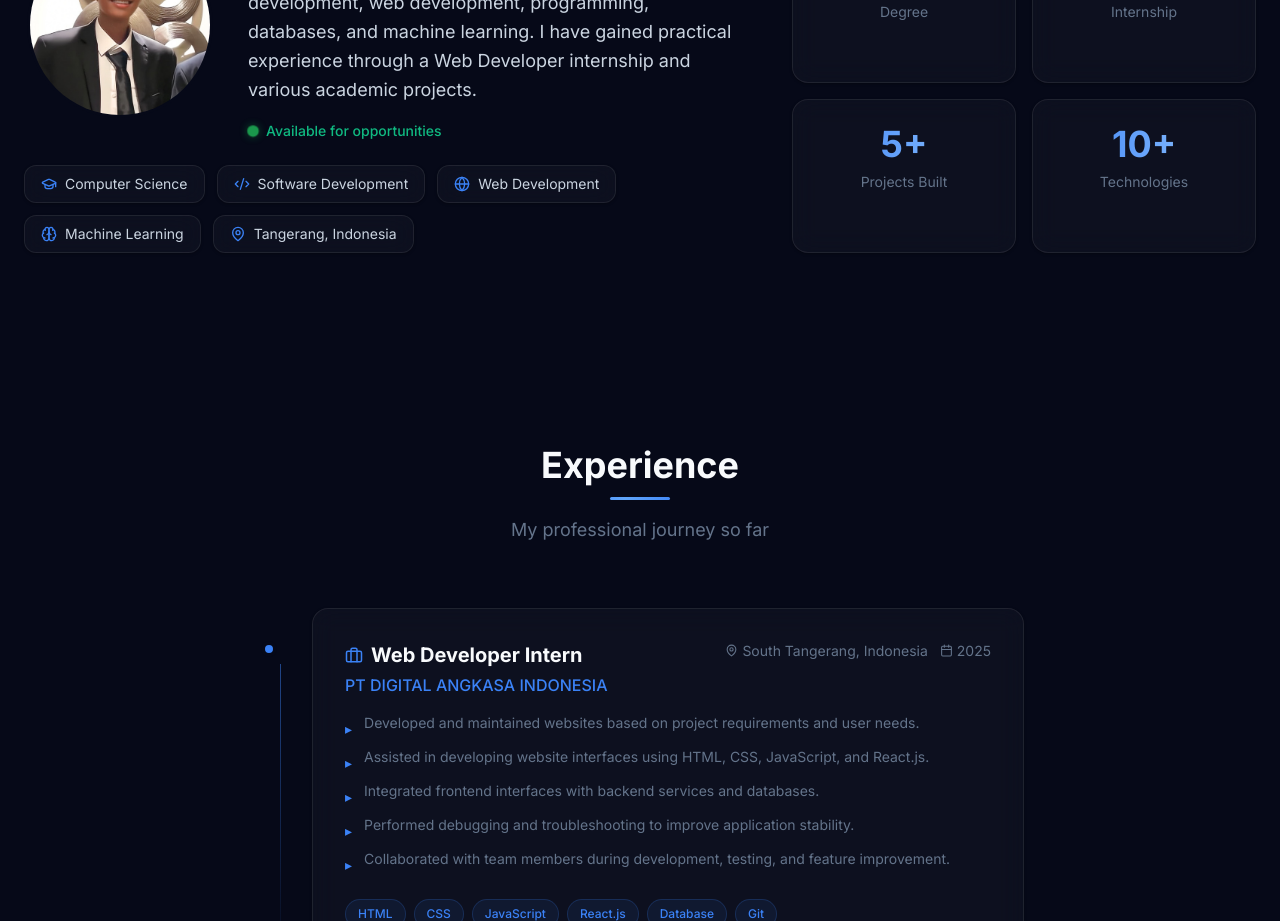
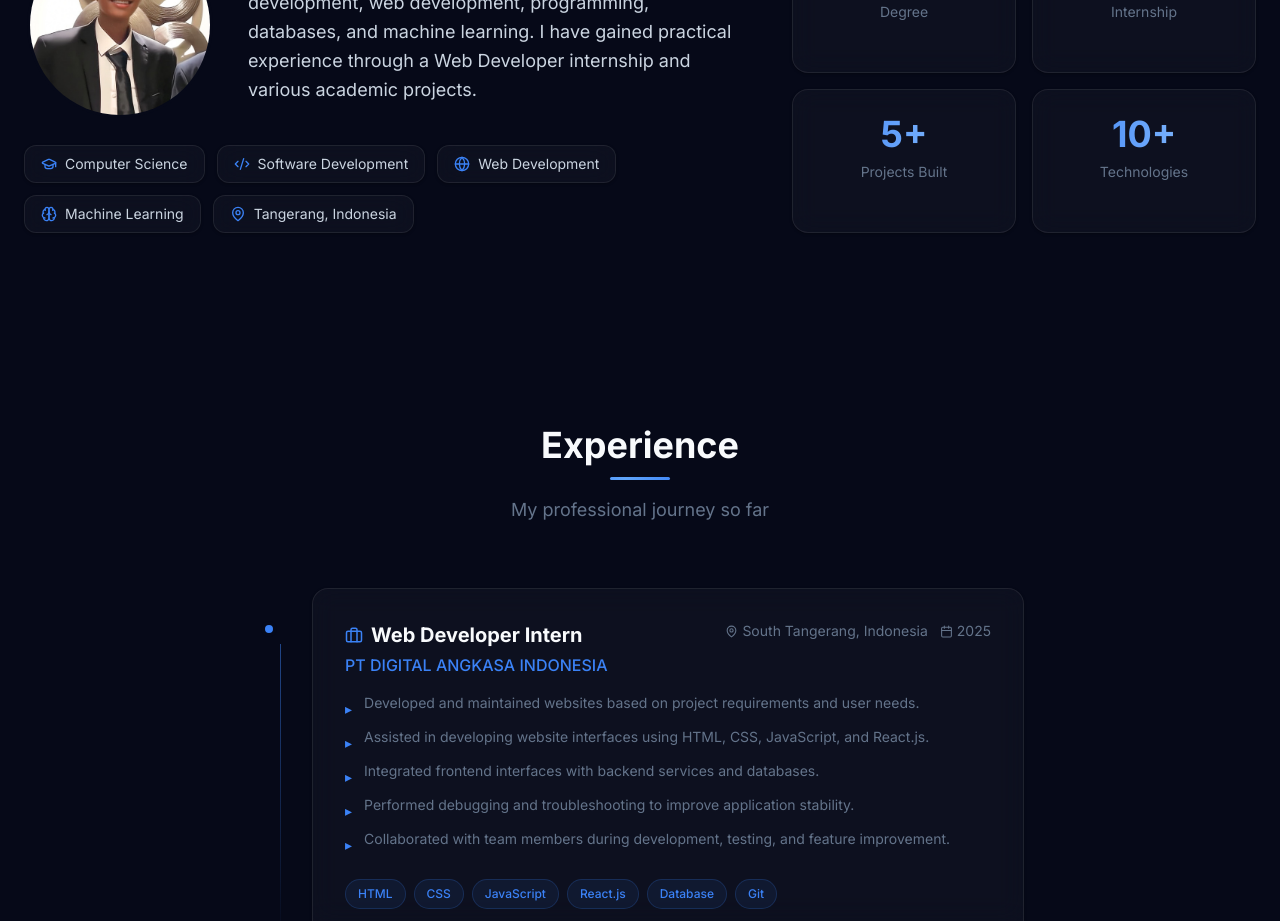
Before and after one commit to doxxy22/My-Portofolio, a React (Vite) app: page / in a window 1280 px wide. Shown: the part 1200-2121 px from the top of the page. Built offline with nearby package versions, Linux system fonts and the light colour scheme.

Commit message:
delete section

```diff
--- a/src/components/About.jsx
+++ b/src/components/About.jsx
@@ -138,12 +138,6 @@ export default function About() {
                   various academic projects.
                 </p>
                 {/* Availability indicator */}
-                <div className="flex items-center gap-2">
-                  <span className="availability-dot" />
-                  <span className="text-sm font-medium text-emerald-500">
-                    Available for opportunities
-                  </span>
-                </div>
               </div>
             </div>
 
```
